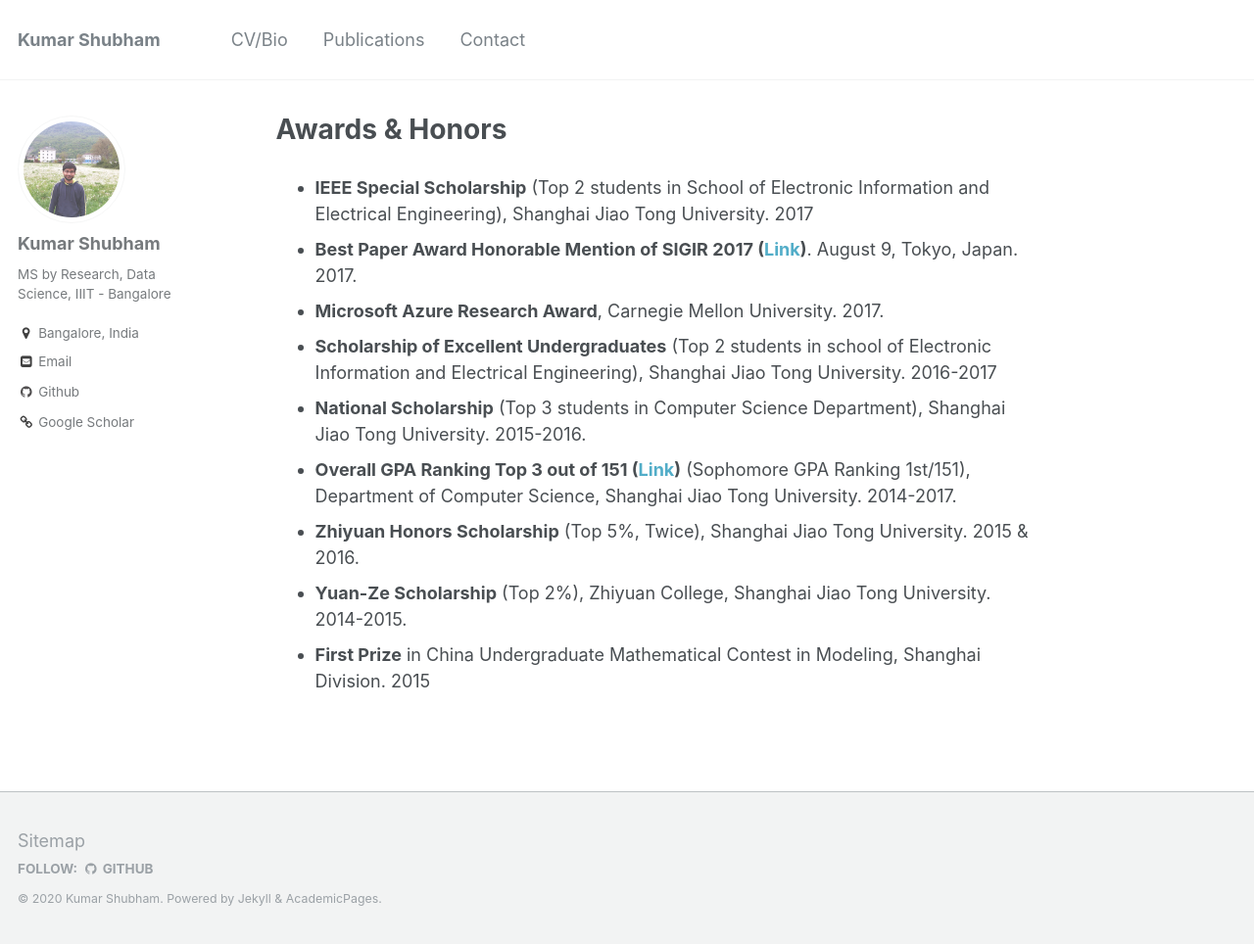
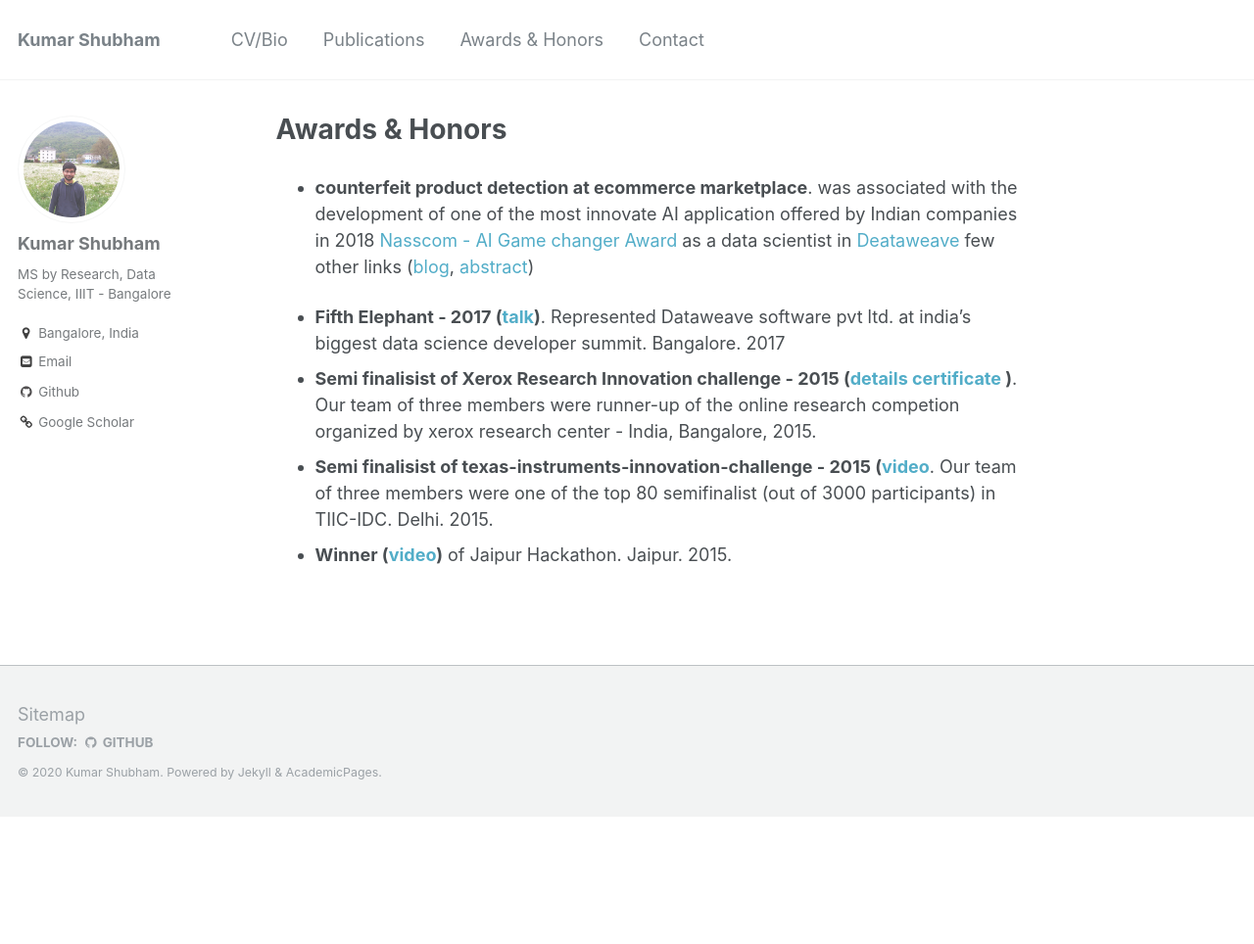
Before and after one commit to kyrs/kyrs.github.io, a Jekyll site: the page built from _pages/awards.md, in a window 1280 px wide and 964 px high. Shown: the whole window at 98% size. Built offline with Jekyll 4.4.1, drawn with Linux system fonts in a browser that asks for light colours.

Commit message:
pushing files for awards

```diff
--- a/_data/navigation.yml
+++ b/_data/navigation.yml
@@ -6,8 +6,8 @@ main:
   - title: "Publications"
     url: /publications/
 
-  # - title: "Awards & Honors"
-  #   url: /awards/
+  - title: "Awards & Honors"
+    url: /awards/
 
   # - title: "Talks"
   #   url: /talks/
--- a/_pages/awards.md
+++ b/_pages/awards.md
@@ -4,12 +4,10 @@ title: "Awards & Honors"
 permalink: /awards/
 author_profile: true
 ---
-* **IEEE Special Scholarship** (Top 2 students in School of Electronic Information and Electrical Engineering), Shanghai Jiao Tong University. 2017
-* **Best Paper Award Honorable Mention of SIGIR 2017 ([Link](http://sigir.org/sigir2017/program/awards/))**. August 9, Tokyo, Japan. 2017.
-* **Microsoft Azure Research Award**, Carnegie Mellon University. 2017.
-* **Scholarship of Excellent Undergraduates** (Top 2 students in school of Electronic Information and Electrical Engineering), Shanghai Jiao Tong University. 2016-2017
-* **National Scholarship** (Top 3 students in Computer Science Department), Shanghai Jiao Tong University. 2015-2016.
-* **Overall GPA Ranking Top 3 out of 151 ([Link](http://lantaoyu.com/files/ranking.pdf))** (Sophomore GPA Ranking 1st/151), Department of Computer Science, Shanghai Jiao Tong University. 2014-2017.
-* **Zhiyuan Honors Scholarship** (Top 5%, Twice), Shanghai Jiao Tong University. 2015 & 2016.
-* **Yuan-Ze Scholarship** (Top 2%), Zhiyuan College, Shanghai Jiao Tong University. 2014-2015.
-* **First Prize** in China Undergraduate Mathematical Contest in Modeling, Shanghai Division. 2015
+
+* **counterfeit product detection at ecommerce marketplace**. was associated with the development of one of the most innovate AI application offered by Indian companies in 2018 [Nasscom - AI Game changer Award](https://community.nasscom.in/communities/iot-ai/nasscom-ai-game-changer-awards-best-50-innovative-applications-in-ai.html) as a data scientist in [Deataweave](https://dataweave.com/) few other links ([blog](https://news.developer.nvidia.com/how-ai-is-helping-consumer-brands-detect-and-eliminate-counterfeit-products/), [abstract](http://kyrs.github.io/files/counterfiet.pdf))
+
+* **Fifth Elephant - 2017 ([talk](https://www.youtube.com/watch?v=Gffq_S_od5E))**. Represented Dataweave software pvt ltd. at india's biggest data science developer summit. Bangalore. 2017
+* **Semi finalisist of Xerox Research Innovation challenge - 2015 ([details](https://www.hackerrank.com/xerox-research-innovation-challenge-2015/) [certificate](http://kyrs.github.io/files/xerox_certificate.jpeg) )**.  Our team of three members were runner-up of the online research competion organized by xerox research center - India, Bangalore, 2015.
+* **Semi finalisist of texas-instruments-innovation-challenge - 2015 ([video](https://www.youtube.com/watch?v=wbyoTp0O2eM)**.  Our team of three members were one of the top 80 semifinalist (out of 3000 participants) in TIIC-IDC. Delhi. 2015.
+* **Winner ([video](https://www.youtube.com/watch?v=UVAbqjEhVgA))**  of Jaipur Hackathon. Jaipur. 2015.
```
Also changed, not shown: _pages/about.md (+1 -1 lines), files/xerox_certificate.jpeg (added), 1 other file.
